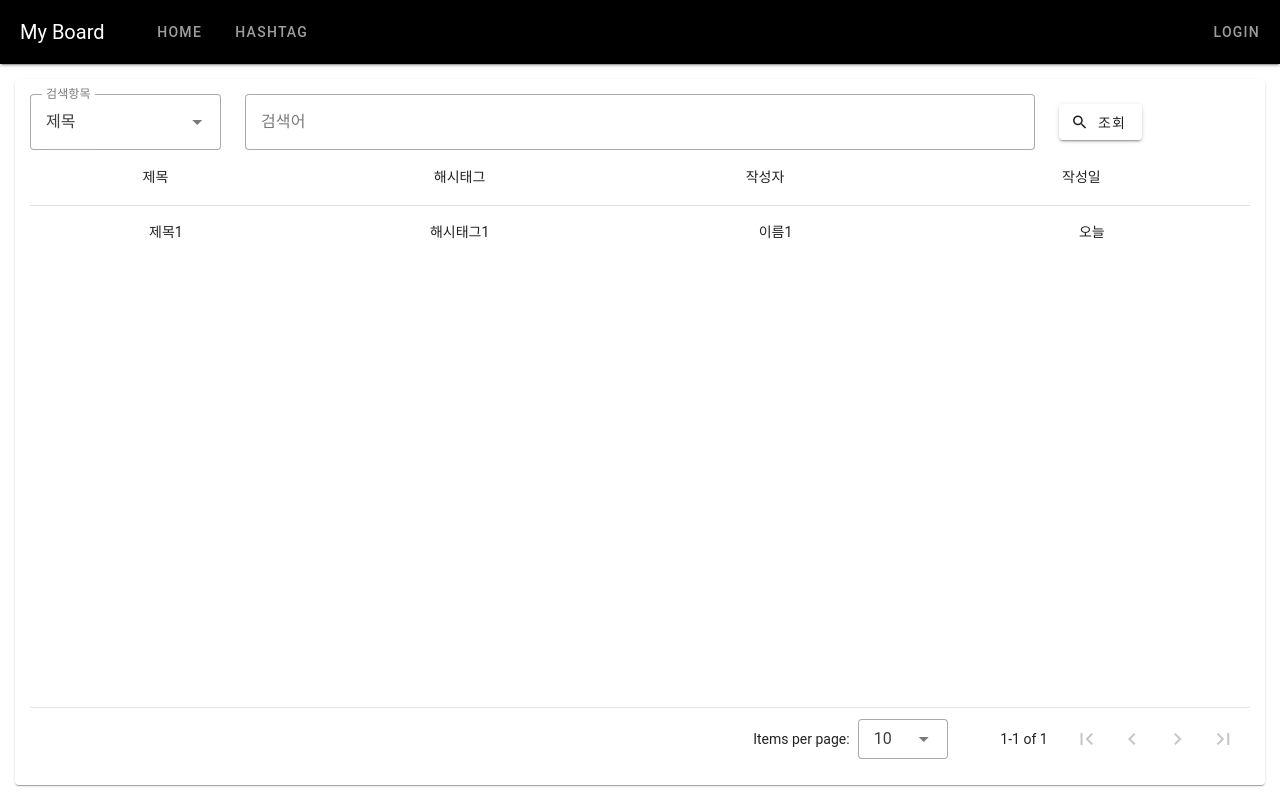
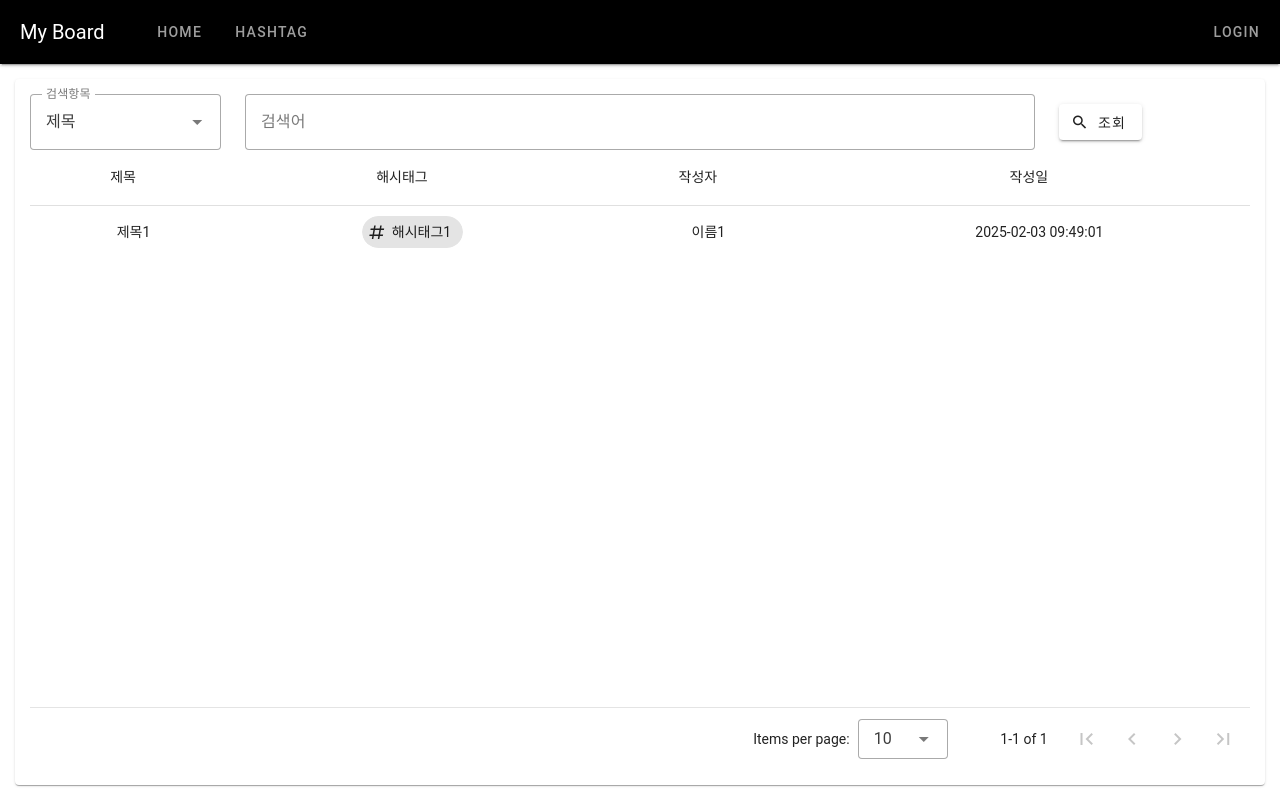
Before and after one commit to guswns2/my-board-frontend, a Vue app: page /home in a window 1280 px wide. Built offline with nearby package versions, Linux system fonts and the light colour scheme.

Commit message:
레이아웃에 v-row v-col 포함

```diff
--- a/src/style.css
+++ b/src/style.css
@@ -27,24 +27,29 @@ body {
 .g-view-main {
   display: flex;
   flex-wrap: wrap;
+  justify-content: center;
+  align-items: center;
   width: 100%;
 }
 .g-content-card {
   display: flex !important;
   flex-wrap: wrap;
-  flex: 1 1 auto !important;
+  align-self: stretch;
   padding: 15px !important;
+  height: 100%;
+}
+.g-login-card {
+  margin: 10% 33%;
+  height: fit-content;
+}
+.g-login-btn {
+  width: 100%;
 }
 
 
 /* vuetify */
-.v-data-table__tr:hover {
-  cursor: pointer;
-}
-
 .v-row {
   margin: 0 !important;
-  flex: 0 0 auto !important;
 }
 .v-row > .v-col {
   padding-top: 0;
@@ -56,3 +61,43 @@ body {
 .v-row > .v-col:nth-last-child(1) {
   padding-right: 0;
 }
+.v-row + .v-row {
+  margin-top: 10px !important;
+}
+.g-view-main > .v-row {
+  align-self: stretch;
+}
+
+.v-data-table {
+  align-self: stretch;
+}
+.v-data-table__tr:hover {
+  cursor: pointer;
+  background-color: #fafcff;
+}
+.v-data-table > .search-row {
+  flex: 0 0 auto !important;
+  align-items: center;
+  align-self: stretch;
+  width: 100%;
+  height: fit-content;
+}
+.v-data-table > .search-row > .v-col {
+  height: fit-content;
+}
+
+.v-form {
+  display: flex;
+  flex-wrap: wrap;
+  flex-direction: column;
+  justify-content: flex-start;
+  width: 100%;
+  height: 100%;
+}
+.v-form > .form-row {
+  width: 100%;
+  height: fit-content;
+}
+.v-form > .form-row > .form-col {
+  height: fit-content;
+}
--- a/src/views/Home.vue
+++ b/src/views/Home.vue
@@ -8,12 +8,12 @@ const data = {
     searchWord: '',
     headers: [
       { key: 'title', title: '제목', align: 'center', sortable: true },
-      { key: 'hashtag', title: '해시태그', align: 'center', sortable: false },
+      { key: 'hashtag', title: '해시태그', align: 'center', sortable: true },
       { key: 'name', title: '작성자', align: 'center', sortable: true },
       { key: 'date', title: '작성일', align: 'center', sortable: true },
     ] as VDataTable["$props"]["headers"],
     items: [
-      { title: "제목1", hashtag: "해시태그1", name: "이름1", date: "오늘"}
+      { title: "제목1", hashtag: "해시태그1", name: "이름1", date: "2025-02-03 09:49:01"}
     ]
   })
 }
@@ -25,6 +25,8 @@ const data = {
 <template>
   <div class="g-view-container">
     <div class="g-view-main">
+      <v-row>
+        <v-col>
           <v-card class="g-content-card">
             <v-data-table
                 :headers="data.table.headers"
@@ -33,7 +35,7 @@ const data = {
                 hover
             >
               <template #top>
-            <v-row class="search-row" style="width: 100%;">
+                <v-row class="search-row">
                   <v-col cols="2">
                     <v-autocomplete
                         v-model="data.table.searchHeader"
@@ -61,19 +63,17 @@ const data = {
                   </v-col>
                 </v-row>
               </template>
+
+              <template #item.hashtag="{ value }">
+                <v-chip prepend-icon="mdi-pound"> {{ value }} </v-chip>
+              </template>
             </v-data-table>
           </v-card>
+        </v-col>
+      </v-row>
     </div>
   </div>
 </template>
 
 <style scoped>
-/* common */
-.search-row {
-  height: fit-content;
-  align-items: center;
-}
-.search-row > .v-col {
-  height: fit-content;
-}
 </style>
```
Lines whose indentation alone changed are shown as unchanged.
